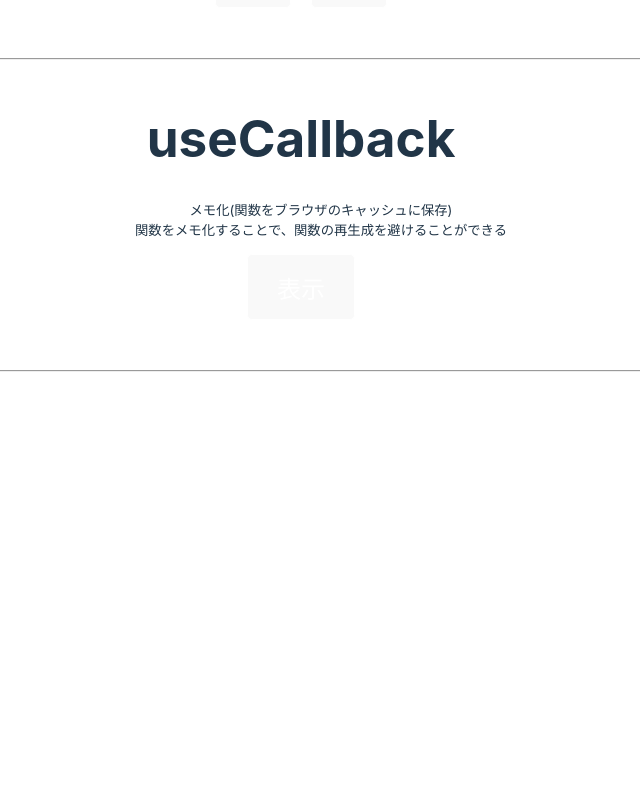
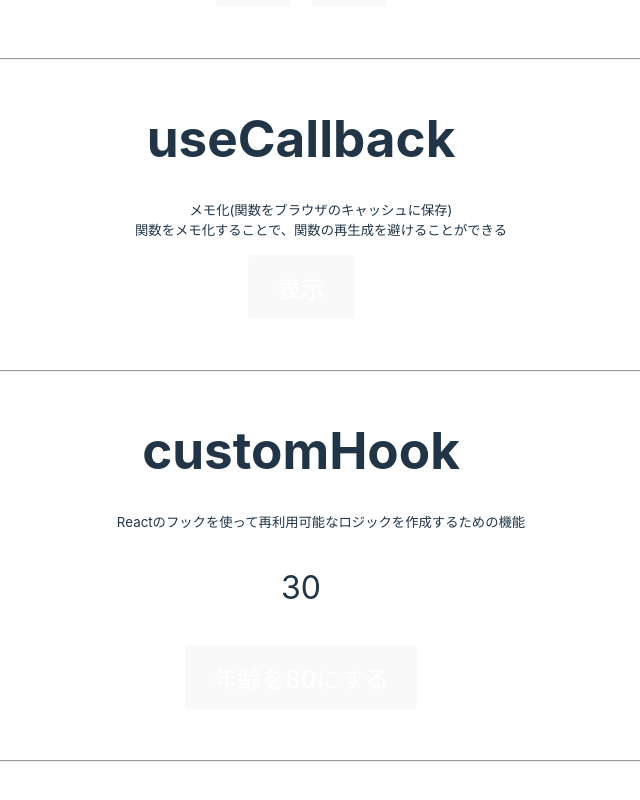
Before and after one commit to OBookBook/react-typescript-hooks-demo, a React (Vite) app: page / in a window 1280 px wide. Shown: the part 2166-2966 px from the top of the page, without its empty margins (339-979 px from the left). Before the commit the page ends 2660 px from the top, so only its background shows below. Built offline with nearby package versions, Linux system fonts and the light colour scheme.

Commit message:
add customHook

```diff
--- a/src/App.tsx
+++ b/src/App.tsx
@@ -6,6 +6,7 @@ import UseState from "./components/useState";
 import UseReducer from "./components/useReducer";
 import UseMemo from "./components/UseMemo";
 import UseCallback from "./components/UseCallback";
+import CustomHook from "./components/CustomHook";
 
 function App() {
   return (
@@ -17,6 +18,7 @@ function App() {
       <UseReducer />
       <UseMemo />
       <UseCallback />
+      <CustomHook />
     </div>
   );
 }
--- /dev/null
+++ b/src/components/CustomHook.tsx
@@ -0,0 +1,21 @@
+import UseLocalStorage from "./UseLocalStorage";
+
+const CustomHook = () => {
+  const [age, setAge] = UseLocalStorage("age", 30);
+
+  return (
+    <div className="mt-50">
+      <h1>customHook</h1>
+      <small>
+        <ul>
+          <li>Reactのフックを使って再利用可能なロジックを作成するための機能</li>
+        </ul>
+      </small>
+      <p>{age}</p>
+      <button onClick={() => setAge(80)}>年齢を80にする</button>
+      <hr />
+    </div>
+  );
+};
+
+export default CustomHook;
--- /dev/null
+++ b/src/components/UseLocalStorage.tsx
@@ -0,0 +1,18 @@
+import { useEffect, useState } from "react";
+
+const UseLocalStorage = (key: string, defaultValue: number) => {
+  const [value, setValue] = useState(() => {
+    const JsonValue = window.localStorage.getItem(key);
+    if (JsonValue !== null) return JSON.parse(JsonValue);
+
+    return defaultValue;
+  });
+
+  useEffect(() => {
+    window.localStorage.setItem(key, JSON.stringify(value));
+  }, [value, setValue]);
+
+  return [value, setValue];
+};
+
+export default UseLocalStorage;
```
